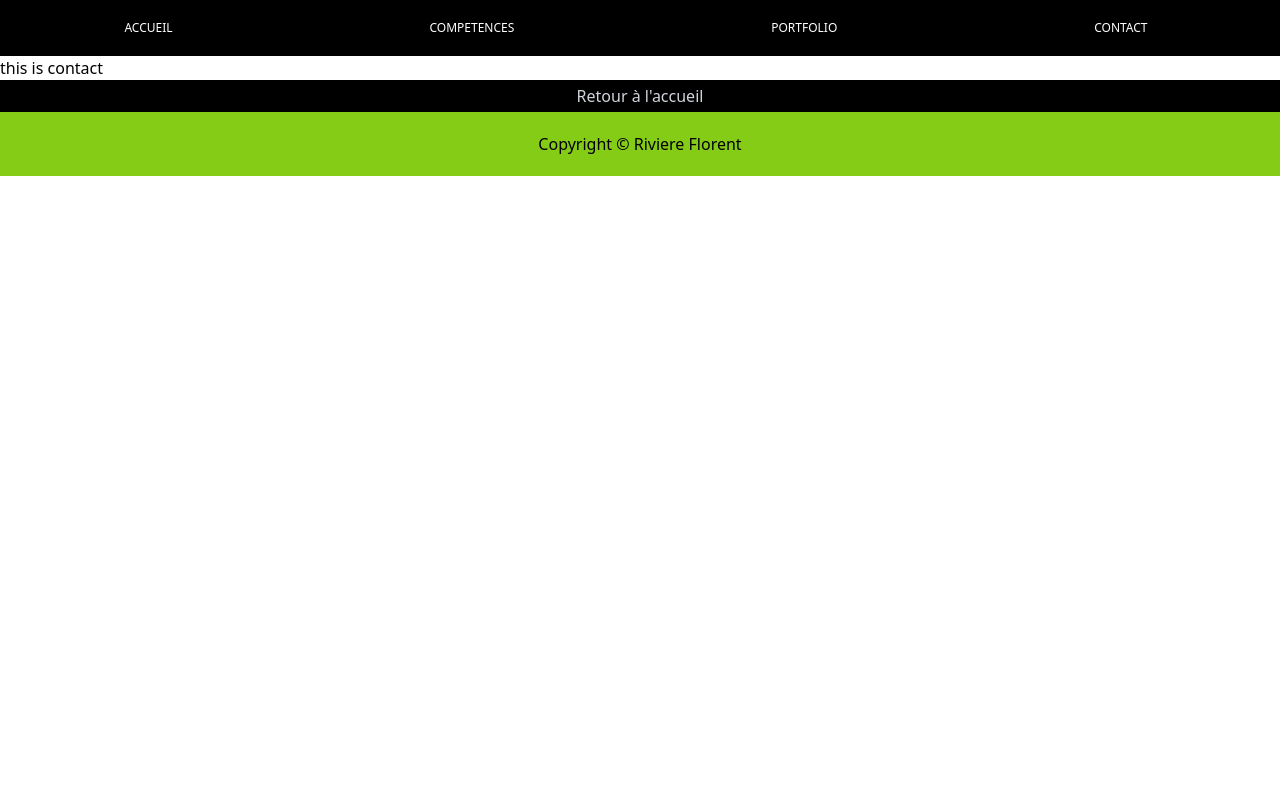
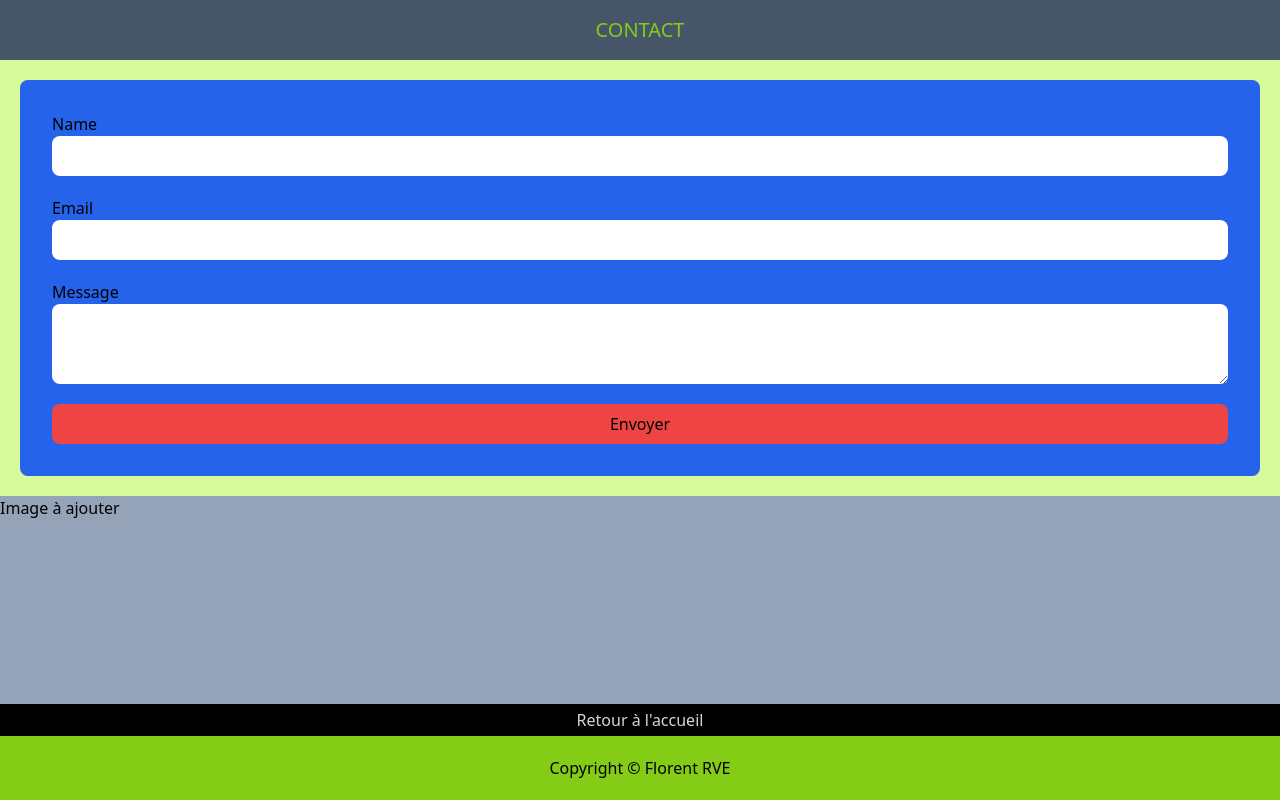
Before and after one commit to FlorentRVE/site_perso, a React (Create React App) app: page /contact in a window 1280 px wide. Built offline with nearby package versions, Linux system fonts and the light colour scheme.

Commit message:
Progression home et contact

```diff
--- /dev/null
+++ b/src/component/competences/competences.js
@@ -0,0 +1,25 @@
+import React from "react";
+import Footer from "../footer";
+import Back from "../back"
+
+const Competences = () => {
+
+    return(
+        <div>
+            <h1 className="text-center text-xl text-lime-500 uppercase bg-slate-600 p-4">Competences</h1>
+
+            <div className="bg-lime-200 w-full h-32 flex justify-center items-center">
+                <p className="bg-red-200">
+                    Competences
+                </p>
+            </div>
+
+            <Back />
+
+            <Footer />
+        </div>
+
+    )
+}
+
+export default Competences
--- a/src/component/contact/contact.js
+++ b/src/component/contact/contact.js
@@ -1,5 +1,4 @@
 import React from "react";
-import Header from "../header";
 import Footer from "../footer";
 import Back from "../back"
 
@@ -7,12 +6,41 @@ const Contact = () => {
 
     return(
         <div>
-            <Header />
+            <h1 className="text-center text-xl text-lime-500 uppercase bg-slate-600 p-4">Contact</h1>
 
-            <div>
-                <p>
-                    this is contact
-                </p>
+            <div className="flex flex-col">
+                <div className="bg-lime-200 p-5">
+                    <form className="flex flex-col gap-2 bg-blue-600 rounded-lg p-8">
+
+                        <div className="flex flex-col mb-3">
+                            <label className="" htmlFor="name">
+                                Name
+                            </label>
+                            <input className="h-10 rounded-lg" type="text" id="name" required />
+                        </div>
+
+                        <div className="flex flex-col mb-3">
+                            <label className="" htmlFor="email">
+                                Email
+                            </label>
+                            <input className="h-10 rounded-lg" type="email" id="email" required />
+                        </div>
+
+                        <div className="flex flex-col mb-3">
+                            <label className="" htmlFor="message">
+                                Message
+                            </label>
+                            <textarea className="rounded-lg h-20" id="message" required />
+                        </div>
+
+                        <button className="bg-red-500 h-10 rounded-lg" type="submit">Envoyer</button>
+                    </form>
+                </div>
+
+                <div className="h-52 bg-slate-400">
+                    <p>Image à ajouter</p>
+                </div>
+
             </div>
 
             <Back />
--- a/src/component/footer.js
+++ b/src/component/footer.js
@@ -6,7 +6,7 @@ const Footer = () => {
         <footer>
             <div className="flex items-center justify-center bg-lime-500 h-16">
                 <p className="">
-                    Copyright © Riviere Florent
+                    Copyright © Florent RVE
                 </p>
             </div>
         </footer>
--- a/src/component/header.js
+++ b/src/component/header.js
@@ -16,7 +16,7 @@ const Header = () => {
             </p>
 
             <p className='mr-2 hover:text-lime-500'>
-                <Link to="/">Competences</Link>
+                <Link to="/competences">Competences</Link>
             </p>
 
             <p className='mr-2 hover:text-lime-500'>
--- a/src/component/header_carrousel.js
+++ b/src/component/header_carrousel.js
@@ -3,19 +3,19 @@
 import React from 'react';
 import { Carousel } from 'react-carousel3';
 import { Link } from 'react-router-dom';
+import styles from "../css/header_carrousel.module.css"
 
-// Utilisation de pathname pour souligner le texte du menu selon la page visitée.
 
 const HeaderCarrousel = () => {
 
   return (
     <header>
-        <div className='flex '>
+        <div className={styles.marginTop}>
             <Carousel height={260} width={'100%'} yOrigin={32} yRadius={32}>
 
-            <Link to='/'>
-                <div key={1} className="w-52 h-52">
-                    <img alt="" src="https://florent-rve.fr/image/background.jpg" />
+                <Link to='/competences'>
+                    <div key={1} className="w-52 h-52 ">
+                        <img alt="" src="/images/perso.png" className='w-full h-32 bg-black shadow-md'/>
                         <p className='text-center'>Competences</p>
                     </div>
                 </Link>
--- a/src/component/home/home.js
+++ b/src/component/home/home.js
@@ -11,9 +11,13 @@ const Home = () => {
   return (
     <div>
 
-        <div className='bg-lime-500 h-52 flex justify-center items-center'>
+        <div className='bg-lime-500 h-[60vh] flex justify-center items-center p-5 flex-col pb-12'>
+            <div className='flex flex-col justify-center items-center mb-12 text-4xl'>
+              <h1>Développeur Web</h1>
+              <h2>Florent Rivière</h2>
+            </div>
             <p>
-                A propos de florent riviere développeur web en devenir
+            Ancien militaire reconverti dans le monde du web, je cherche à me former et acquérir des compétences en tant que Développeur Web Front-end .
             </p>
         </div>
 
--- a/src/component/portfolio/portfolio.js
+++ b/src/component/portfolio/portfolio.js
@@ -20,7 +20,7 @@ const Portfolio = () => {
     return(
         <div>
 
-            <h1 className="text-center text-xl text-lime-500 uppercase bg-slate-600 p-4">Projets</h1>
+            <h1 className="text-center text-xl text-lime-500 uppercase bg-slate-600 p-4">Portfolio</h1>
 
             <div className="flex">
                 {data.map((item) => (
--- /dev/null
+++ b/src/css/header_carrousel.module.css
@@ -0,0 +1,3 @@
+.marginTop {
+    margin-top: -40px;
+}
--- a/src/route.js
+++ b/src/route.js
@@ -2,6 +2,7 @@ import Home from './component/home/home';
 import Error from './component/error';
 import Portfolio from './component/portfolio/portfolio';
 import Contact from './component/contact/contact';
+import Competences from './component/competences/competences';
 
 import {createBrowserRouter} from "react-router-dom";
 
@@ -15,6 +16,8 @@ import {createBrowserRouter} from "react-router-dom";
 
     { path: "/contact", element: <Contact />},
 
+    { path: "/competences", element: <Competences />},
+
     { path: "/404", element: <Error />}
 
   ]);
```
Lines whose indentation alone changed are shown as unchanged.
